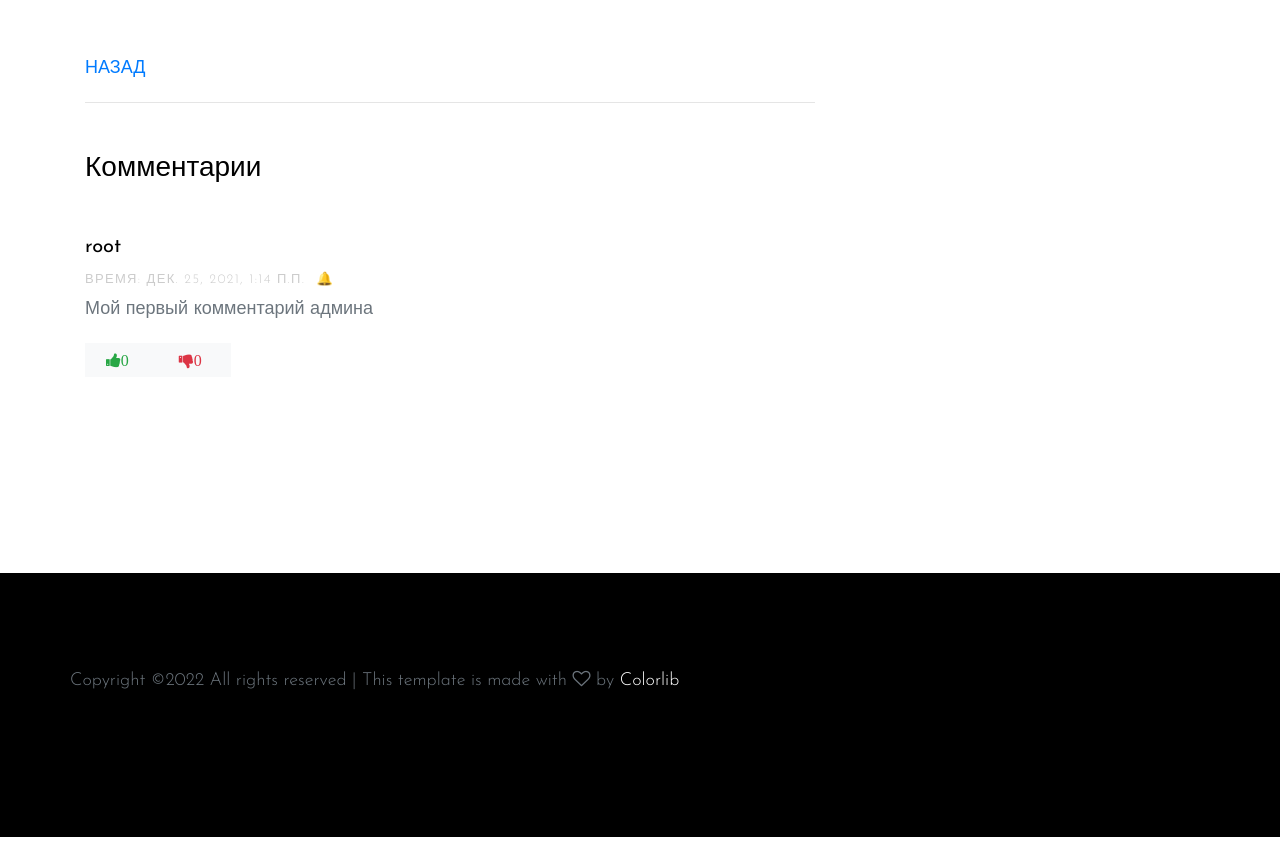
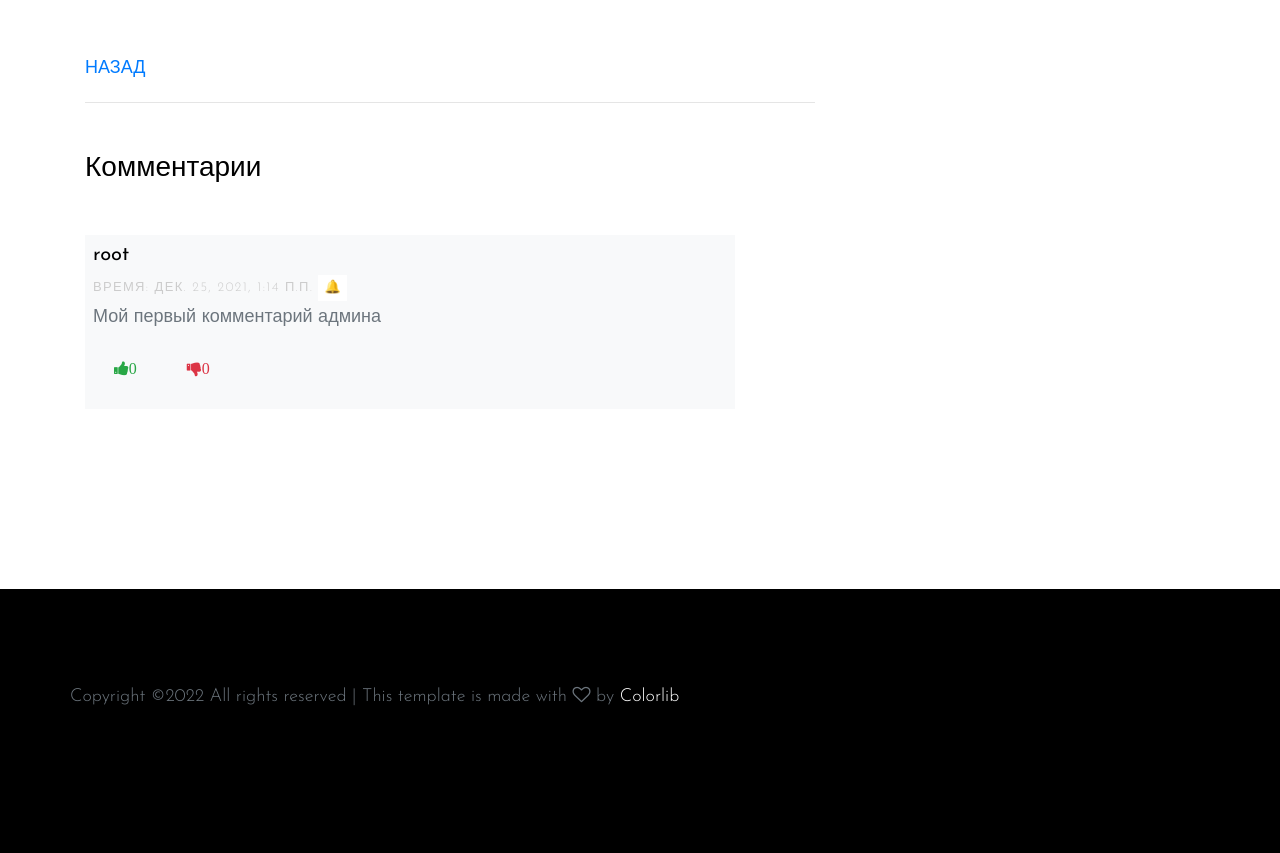
Before and after one commit to uRufus/Habr, a Django app: page /blog/1 in a window 1280 px wide. Shown: the part 937-1790 px from the top of the page. Run offline with Django 3.2, Linux system fonts and the light colour scheme; data comes from the database, SQL or seed files in the repository; tables that the repository leaves empty hold one stand-in row (values such as "Sample post"); grey boxes marked "Sample" are stand-in pictures; parts of the project's set-up code (start-up, migrations or seed data) failed here and were passed over; some libraries are stand-ins or nearby versions.

Commit message:
Update comments.html

```diff
--- a/myHabr/mainapp/templates/comments/comments.html
+++ b/myHabr/mainapp/templates/comments/comments.html
@@ -2,7 +2,7 @@
 <ul class="comment-list">
     {% for comment in comments %}
         <li class="row comment">
-            <div class="comment-body" id="{{ comment.id }}">
+            <div class="comment-body bg-light p-2" id="{{ comment.id }}">
                 <h3>{{ comment.user.username }}</h3>
                 <div class="meta">время: {{ comment.created_at }}
                     <button class="call_button" onclick="call_moderator({{ comment.id }})"><span class="tooltiptext">сообщить модератору</span>&#128276;
```
